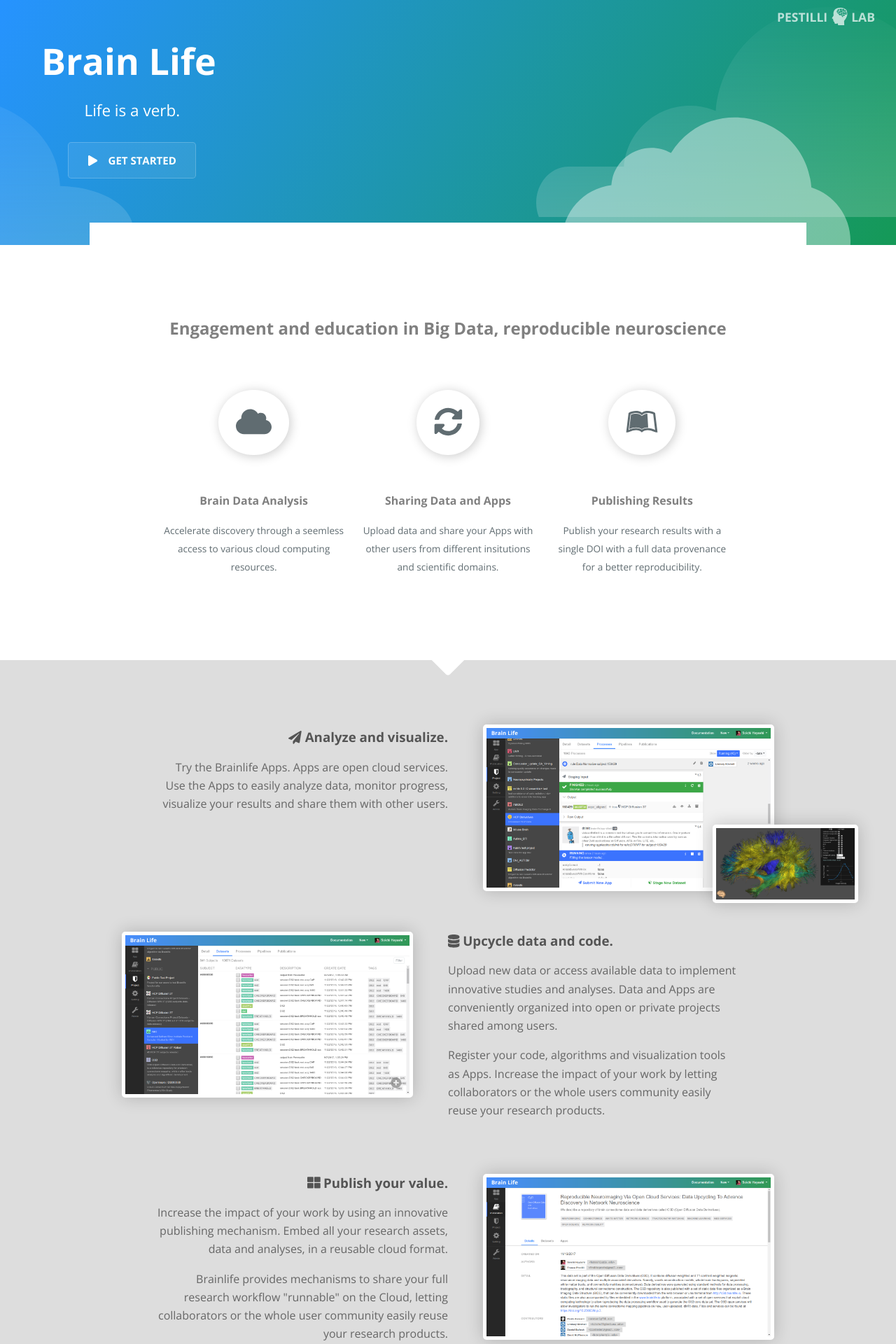
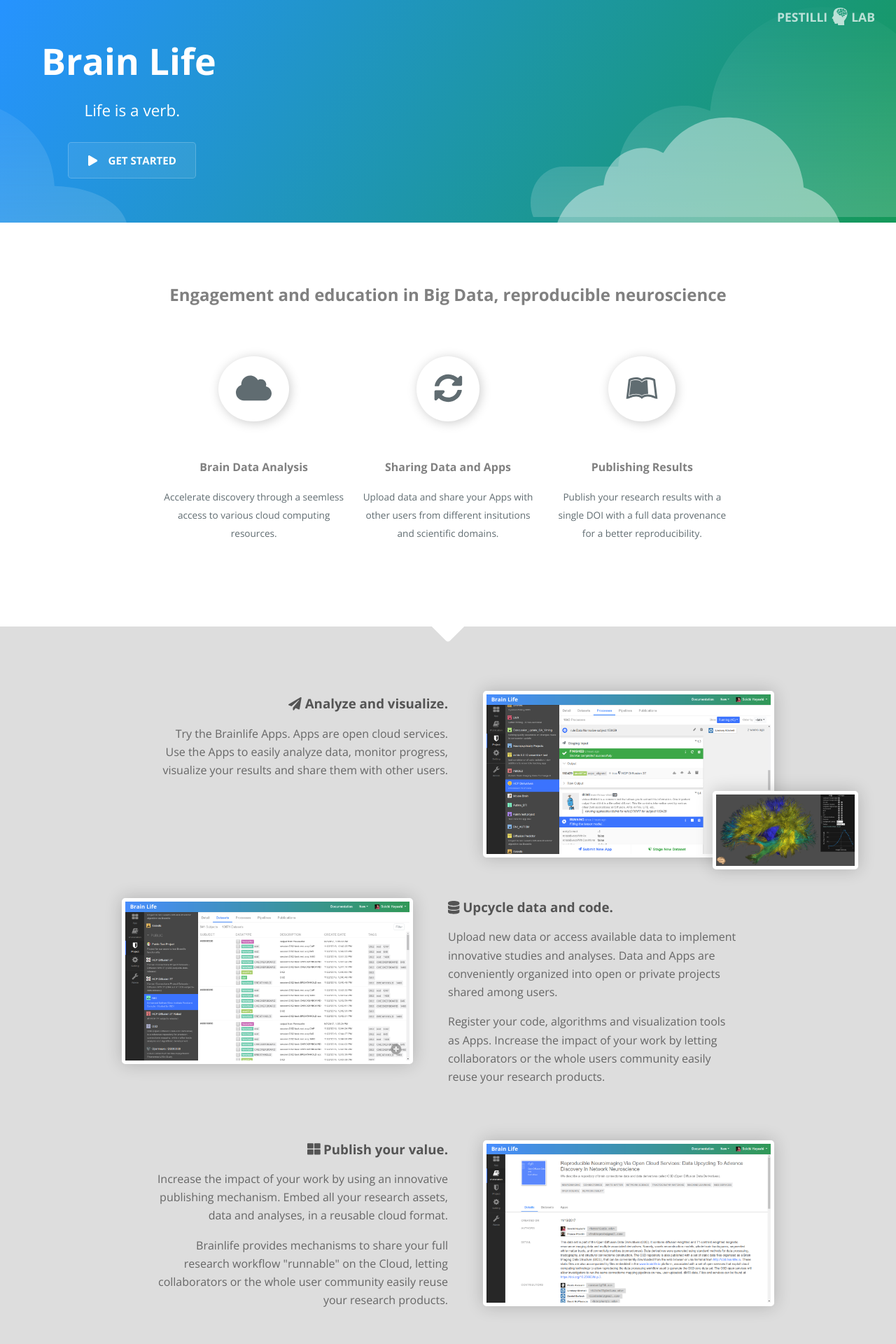
Before and after one commit to brainlife/brainlife.github.io, a Jekyll site: the page built from index.md, in a window 1280 px wide. Shown: the top 1920 px of the page at 70% size. Built offline with Jekyll 4.4.1, drawn with Linux system fonts in a browser that asks for light colours; nearby versions of some CDN libraries.

Commit message:
adjustment for firefox

```diff
--- a/_includes/landing.about.html
+++ b/_includes/landing.about.html
@@ -21,8 +21,8 @@
 }
 </style>
 
+<br>
 <center style="padding: 3rem 0;">
-    <br>
     <!--<h1 style="color: #bbb; line-height: 200%;"><b>An <div class="online">ONLINE</div> platform for</b></h1>-->
     <h2 style="color: gray;"><b>Engagement and education in Big Data, reproducible neuroscience</b></h2>
 </center>
--- a/_layouts/landing.html
+++ b/_layouts/landing.html
@@ -3,8 +3,8 @@
   {% include head.html %}
   <body>
     {% include landing-banner.html %}
-    <section class="main-content" style="margin-top: 318px; position: relative; z-index: 10;">
-    <div style="margin: 0 -9999rem; padding: 0 9999rem; padding-bottom: 0px">
+    <section class="main-content" style="margin-top: 318px; position: relative; z-index: 10; padding-top: 0px;">
+    <div style="margin: 0 -9999rem; padding: 0 9999rem; padding-bottom: 0px; background-color: white;">
       {{ content }}
       {% include page-footer.html %}
     </div>
```
